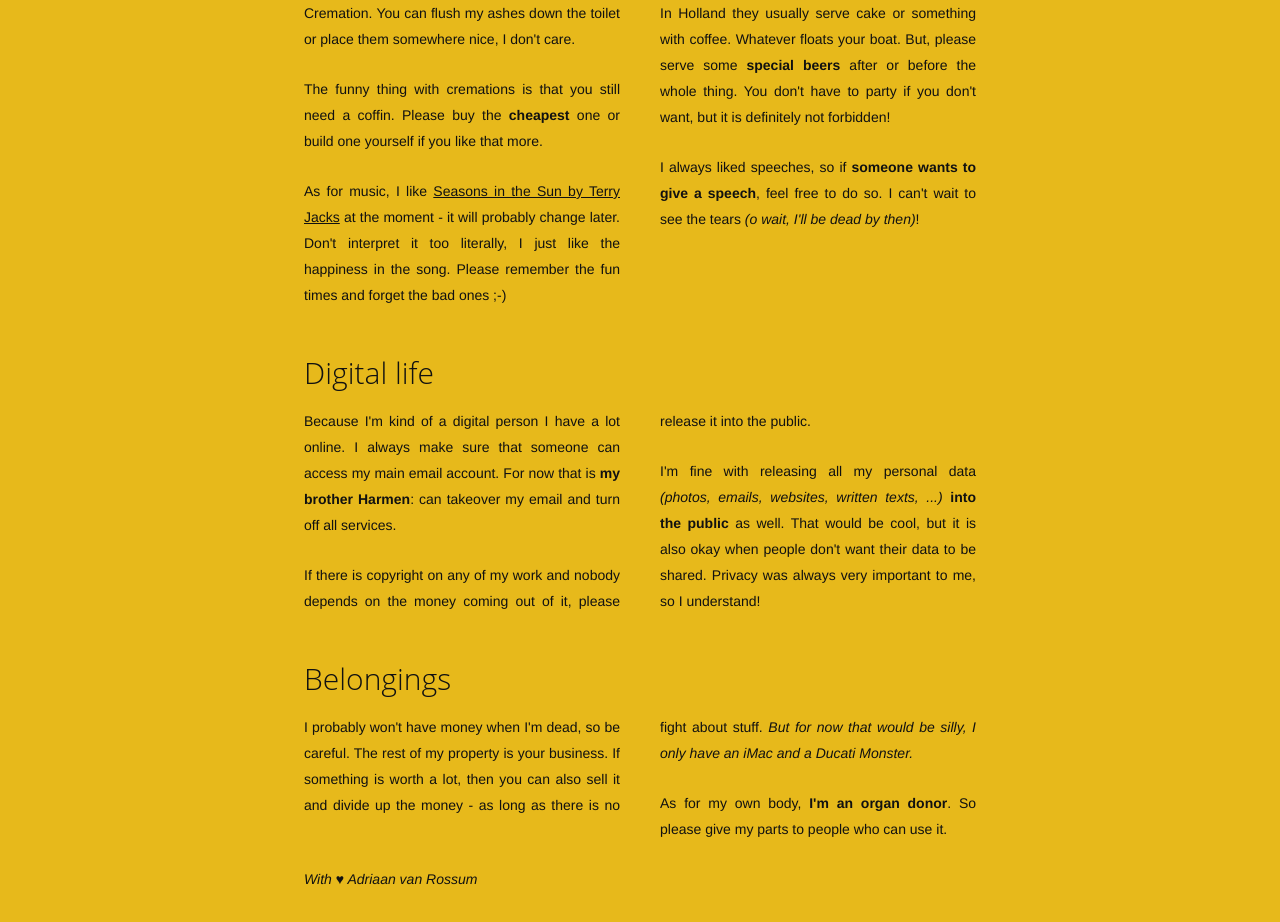
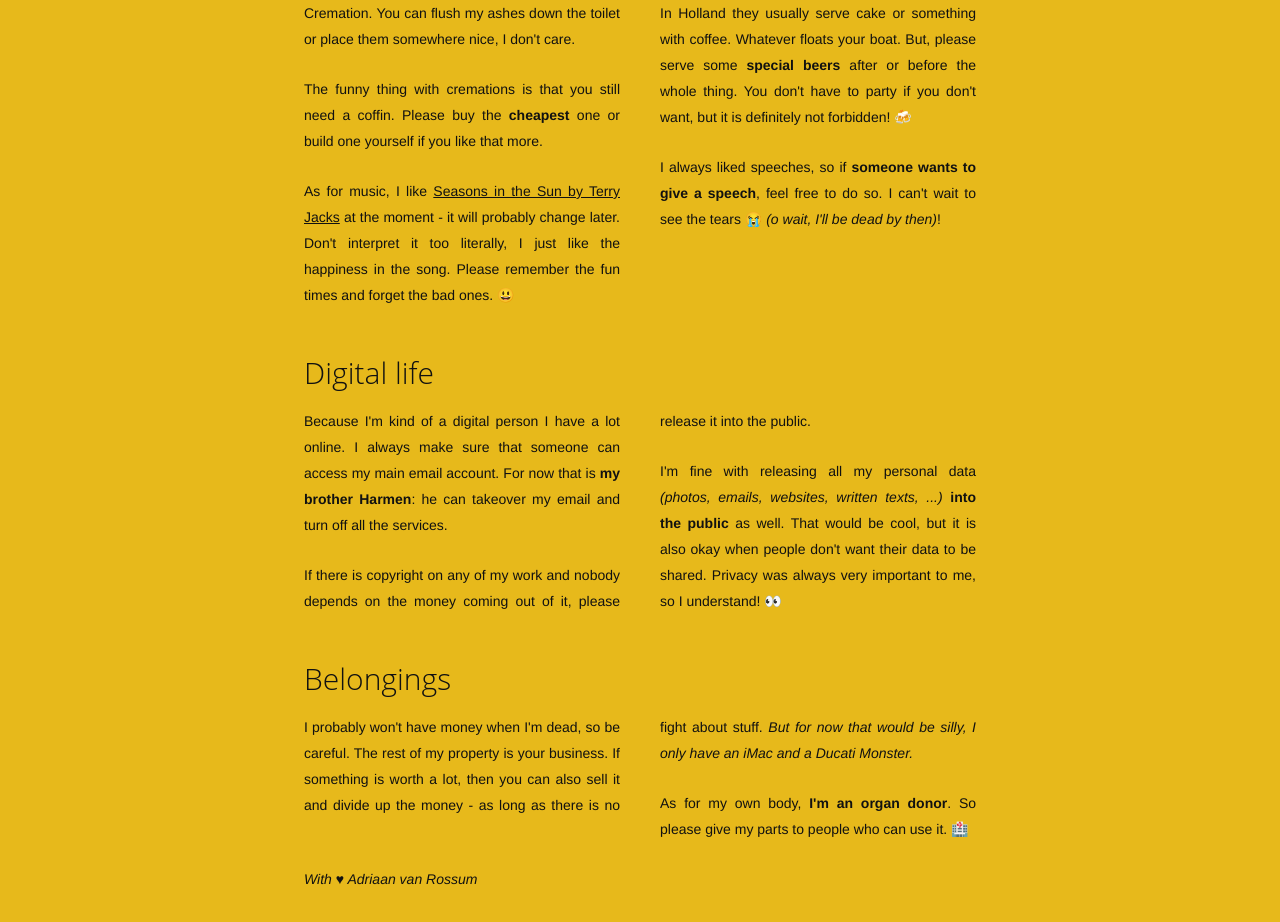
Before and after one commit to adriaandotcom/whenidie.adriaan.io, a Jekyll site: the page built from index.html, in a window 1280 px wide. Shown: the part 511-1433 px from the top of the page. Built offline with Jekyll 4.4.1, drawn with Linux system fonts in a browser that asks for light colours; emoji names are drawn with the system emoji font.

Commit message:
Add emoji icons

```diff
--- a/_config.yml
+++ b/_config.yml
@@ -11,3 +11,6 @@ defaults:
       path: ''
     values:
       layout: base
+
+gems:
+  - jemoji
--- a/_layouts/base.html
+++ b/_layouts/base.html
@@ -21,6 +21,6 @@
       <p class="date">Last update: {{ site.time | date: "%d %B %Y" }}</p>
     </main>
 
-    <img src="/images/adriaan-van-rossum.jpg" alt="Adriaan van Rossum">
+    <img class="me" src="/images/adriaan-van-rossum.jpg" alt="Adriaan van Rossum">
   </body>
 </html>
--- a/index.html
+++ b/index.html
@@ -21,27 +21,27 @@ title: Everyone dies.
   Please buy the <strong>cheapest</strong> one or build one yourself if you like that more.</p>
 
   <p>As for music, I like <a href="https://www.youtube.com/watch?v=-tPcc1ftj8E" target="_blank">Seasons in the Sun by Terry Jacks</a> at the moment - it will probably change later.
-  Don't interpret it too literally, I just like the happiness in the song. Please remember the fun times and forget the bad ones ;-)</p>
+  Don't interpret it too literally, I just like the happiness in the song. Please remember the fun times and forget the bad ones. :smiley:</p>
 
   <p>In Holland they usually serve cake or something with coffee. Whatever floats your boat.
   But, please serve some <strong>special beers</strong> after or before the whole thing.
-  You don't have to party if you don't want, but it is definitely not forbidden!</p>
+  You don't have to party if you don't want, but it is definitely not forbidden! :beers:</p>
 
   <p>I always liked speeches, so if <strong>someone wants to give a speech</strong>, feel free to do so. I can't wait to
-  see the tears <em>(o wait, I'll be dead by then)</em>!</p>
+  see the tears :sob: <em>(o wait, I'll be dead by then)</em>!</p>
 </section>
 
 <h2>Digital life</h2>
 <section>
   <p>Because I'm kind of a digital person I have a lot online. I always make sure that someone can
-  access my main email account. For now that is <strong>my brother Harmen</strong>: can takeover my email and
-  turn off all services.</p>
+  access my main email account. For now that is <strong>my brother Harmen</strong>: he can takeover my email and
+  turn off all the services.</p>
 
   <p>If there is copyright on any of my work and nobody depends on the money coming out of it, please
   release it into the public.</p>
 
   <p>I'm fine with releasing all my personal data <em>(photos, emails, websites, written texts, ...)</em>
-  <strong>into the public</strong> as well. That would be cool, but it is also okay when people don't want their data to be shared. Privacy was always very important to me, so I understand!</p>
+  <strong>into the public</strong> as well. That would be cool, but it is also okay when people don't want their data to be shared. Privacy was always very important to me, so I understand! :eyes:</p>
 </section>
 
 <h2>Belongings</h2>
@@ -50,5 +50,5 @@ title: Everyone dies.
   If something is worth a lot, then you can also sell it and divide up the money - as long as there is no
   fight about stuff. <em>But for now that would be silly, I only have an iMac and a Ducati Monster.</em></p>
 
-  <p>As for my own body, <strong>I'm an organ donor</strong>. So please give my parts to people who can use it.</p>
+  <p>As for my own body, <strong>I'm an organ donor</strong>. So please give my parts to people who can use it. :hospital:</p>
 </section>
--- a/style/app.scss
+++ b/style/app.scss
@@ -87,9 +87,13 @@ section {
   }
 }
 
-img {
+img.me {
   width: 100vw;
   display: block;
+}
+
+img.emoji {
+  vertical-align: sub;
 }
 
 .ribbon {
```
